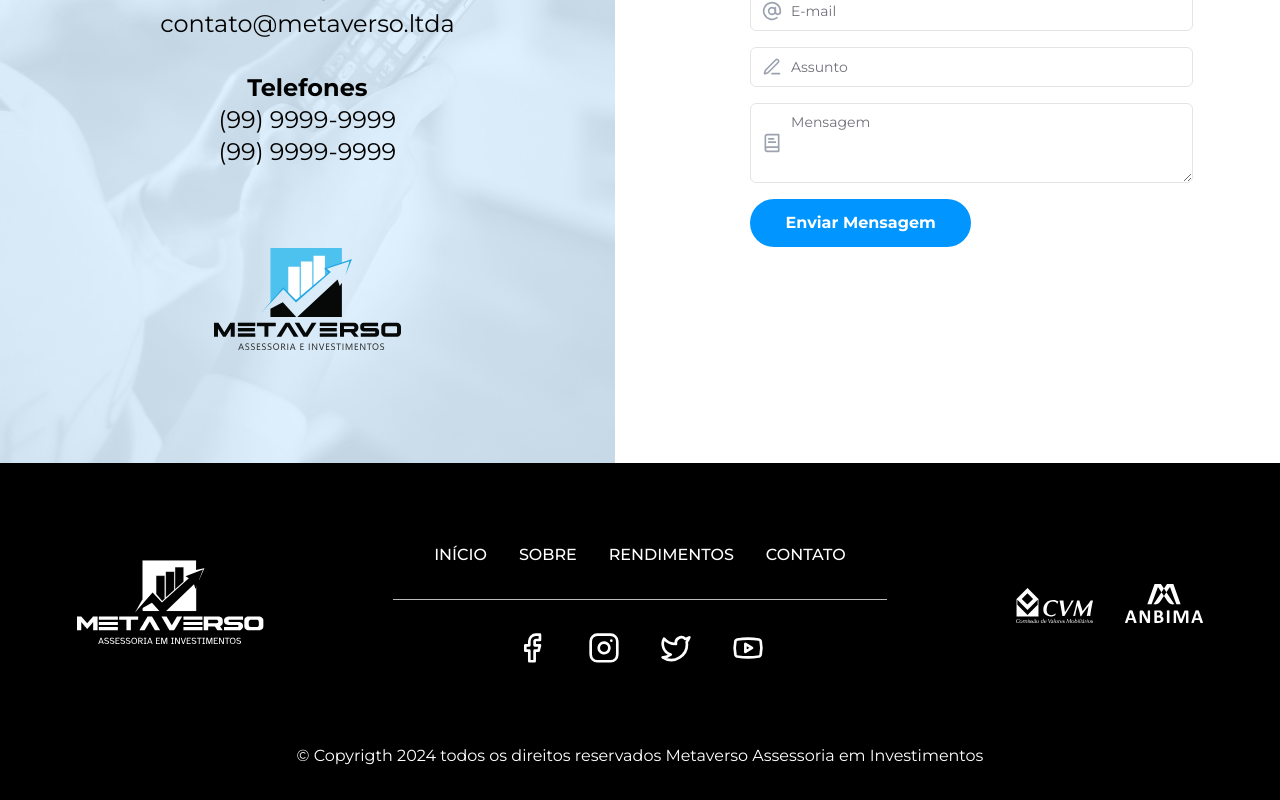
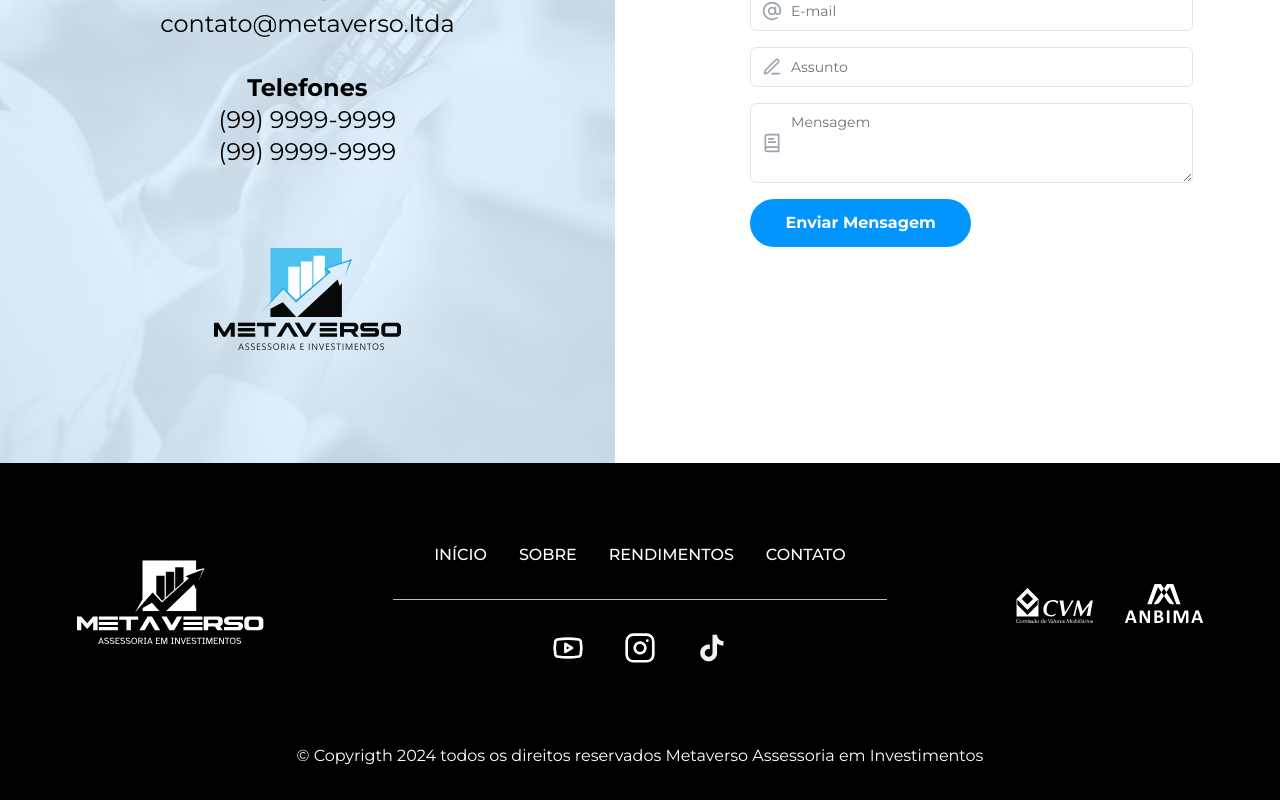
Before and after one commit to gleniodev/metaverso-front, a Next.js app: page /contato in a window 1280 px wide. Shown: the part 337-1137 px from the top of the page. Built offline with nearby package versions, Linux system fonts and the light colour scheme.

Commit message:
"atualizando links de redes sociais"

```diff
--- a/src/components/layouts/footer.tsx
+++ b/src/components/layouts/footer.tsx
@@ -13,20 +13,19 @@
 
   const icons = [
     {
-      name: "icon facebook",
-      src: "/icon-face.svg",
-      url: "https://www.facebook.com",
+      name: "icon youtube",
+      src: "/icon-youtube.svg",
+      url: "https://www.youtube.com/@JonathanBispo10",
     },
     {
       name: "icon instagram",
       src: "/icon-insta.svg",
-      url: "https://www.instagram.com",
+      url: "https://www.instagram.com/jonathan.bispo.10/",
     },
-    { name: "icon x", src: "/icon-x.svg", url: "https://www.x.com" },
     {
-      name: "icon youtube",
-      src: "/icon-youtube.svg",
-      url: "https://www.youtube.com",
+      name: "icon tiktok",
+      src: "/icon-tiktok.svg",
+      url: "https://www.tiktok.com/@livedaytrade1",
     },
   ];
 
```
Also changed, not shown: public/icon-tiktok.svg (added).
